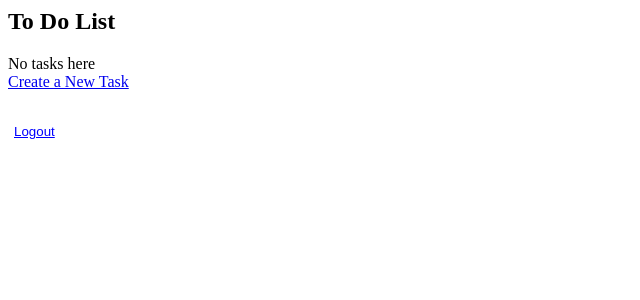
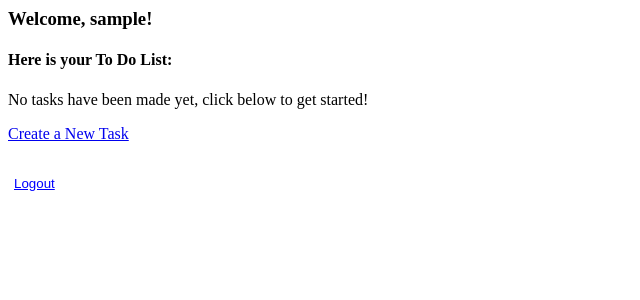
Before and after one commit to hbinyomin/django_todo_list, a Django app: page /task_list in a window 1280 px wide. Shown: the top 300 px of the page, without its empty margins (0-640 px from the left). Run offline with Django 5.2, Linux system fonts and the light colour scheme; the visitor is signed in with stand-in values (Sample User, id 1); data that the repository does not hold is empty.

Commit message:
Add user functionality

```diff
--- a/todo_list/models.py
+++ b/todo_list/models.py
@@ -1,11 +1,9 @@
 from django.db import models
+from django.contrib.auth.models import User
 
 # Create your models here.
 
 class Task(models.Model):
+    user =  models.ForeignKey(User, on_delete=models.CASCADE)
     title = models.CharField(max_length=20,null=False,blank=False)
     description = models.CharField(max_length=250,null=False,blank=False)
-    # completed = models.BooleanField(default=False,null=False,blank=False)
-
-    # def __str__(self):
-    #     return self.title
--- a/todo_list/templates/todo_list/login.html
+++ b/todo_list/templates/todo_list/login.html
@@ -1,9 +1,8 @@
-<h2>Login Page</h2>
+<h2>Welcome to the Login Page</h2>
+<h4>Please enter your credentials</h4>
 
 <form method="post">
     {% csrf_token %}
     {{ form.as_p }}
     <button type="submit">Login</button>
-    {% comment %} <input type="hidden" name="next" value="{{ next }}" {% endcomment %}
-    >
 </form>
--- a/todo_list/templates/todo_list/task_list.html
+++ b/todo_list/templates/todo_list/task_list.html
@@ -1,5 +1,6 @@
-<h2>To Do List</h2>
-{% comment %} {{request.user}} {% endcomment %}
+<h3>Welcome, {{user.username}}!</h3>
+<h4>Here is your To Do List:</h4>
+
 <ul>
     {% for task in tasks %}
     <li>
@@ -10,16 +11,18 @@
 </ul>
 
 {% if not tasks %}
-    No tasks here
+    <div >
+        No tasks have been made yet, click below to get started!
+    </div>
 {% endif %}
 
-<div >
+<div style="padding:1em 0em;" >
     <a href={% url 'create_task' %}>Create a New Task</a>
 </div>
 
 
 
-<div style="padding:2em 0em;">
+<div style="padding:1em 0em;">
     <form method="post" action="{% url 'logout' %}" style="display:inline;">
         {% csrf_token %}
         <button style="background:none;border:none;cursor: pointer;color:blue;text-decoration:underline;"type="submit" >Logout</button>
--- a/todo_list/views.py
+++ b/todo_list/views.py
@@ -3,7 +3,6 @@ from django.views.generic import ListView,CreateView,TemplateView
 from .forms import TaskForm
 from .models import Task
 from django.urls import reverse_lazy
-# from django.contrib.auth.decorators import login_required
 from django.contrib.auth.mixins import LoginRequiredMixin
 
 class LoginView(TemplateView):
@@ -14,12 +13,18 @@ class TaskListView(LoginRequiredMixin,ListView):
     model = Task
     context_object_name="tasks"
 
+    def get_queryset(self):
+        return Task.objects.filter(user=self.request.user)
+
 class CreateTaskView(LoginRequiredMixin,CreateView):
     model=Task
-    # fields=['title','description']
     form_class=TaskForm
     template_name="todo_list/create_task.html"
     success_url=reverse_lazy('task_list')
+
+    def form_valid(self, form):
+        form.instance.user = self.request.user
+        return super().form_valid(form)
 
 
 # Authentication, sign-in required
@@ -29,7 +34,3 @@ class CreateTaskView(LoginRequiredMixin,CreateView):
 # Each data type must have appropriate validation, Validation should be enforced on both the frontend and backend
 
 # Submitted to-do items should be saved persistently and retrievable after refresh/login
-
-
-# butto for Create New item
-# form for creating new item
```
Also changed, not shown: todo_list/forms.py (+19 -10 lines), todo_list/migrations/0002_task_user.py (added).
